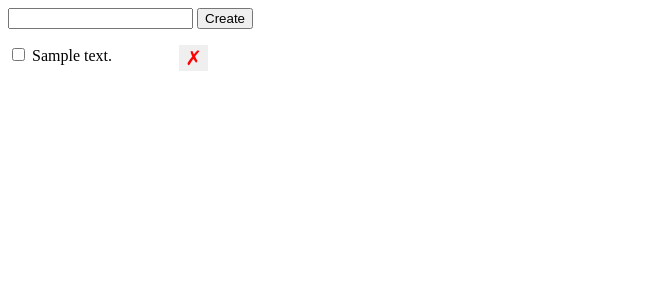
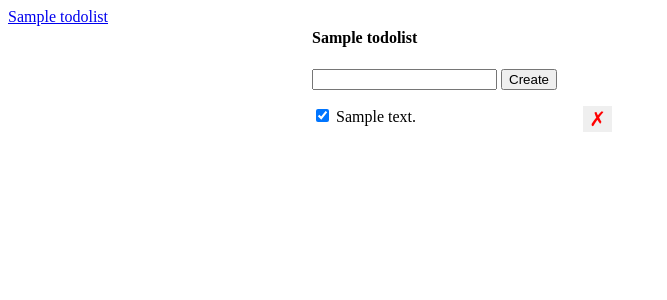
Before and after one commit to beegeesquare/fsnd, a Flask app: template todoapp/templates/index.html in a window 1280 px wide. Shown: the top 300 px of the page, without its empty margins (0-667 px from the left). Run offline with Flask 2, Linux system fonts and the light colour scheme; tables that the repository leaves empty hold one stand-in row (values such as "Sample post"); the template is opened without the code that fills it: values that come from a table or form of the project are taken from there, most other values are stand-ins (such as "Sample title", 1, 10 or a date in 2020).

Commit message:
Added UI changes for todolists

```diff
--- a/todoapp/templates/index.html
+++ b/todoapp/templates/index.html
@@ -9,7 +9,7 @@
       list-style: none;
       padding: 0;
       margin: 0;
-      width: 200px;
+      width: 300px;
       }
       li {
        clear: both;
@@ -24,21 +24,36 @@
       font-size: 20px;
 
       }
+      .lists-wrapper, .todos-wrapper{
+      display: inline-block;
+      vertical-align: top;
+
+      }
     </style>
   </head>
   <body>
     <div id="error" class="hidden">Something went wrong!</div>
+    <div class="lists-wrapper">
+    <ul id = "lists">
+      {% for list in lists %}
+      <li><a href="/lists/{{ list.id}}">{{list.name}} </a></li>
+      {% endfor %}
+    </ul>
+    </div>
+    <div class="todos-wrapper">
+      <h4>{{active_list.name}}</h4>
     <form id="form" method="post" action="/todos/create">
       <input type="text" id="description" name="description" />
       <input type="submit" value="Create" />
     </form>
     <ul id="todos">
-      {% for d in data %}
-      <li><input class="check-completed" data-id="{{ d.id }}" type="checkbox"  {% if d.completed %} checked {% endif %}  /> {{ d.description }}
-      <button class="delete-button" data-id="{{ d.id }}">&cross;</button>
+      {% for todo in todos %}
+      <li><input class="check-completed" data-id="{{ todo.id }}" type="checkbox"  {% if todo.completed %} checked {% endif %}  /> {{ todo.description }}
+      <button class="delete-button" data-id="{{ todo.id }}">&cross;</button>
       </li>
       {% endfor %}
     </ul>
+    </div>
     <script>
     const deleteBtns = document.querySelectorAll('.delete-button');
   for (let i = 0; i < deleteBtns.length; i++) {
```
